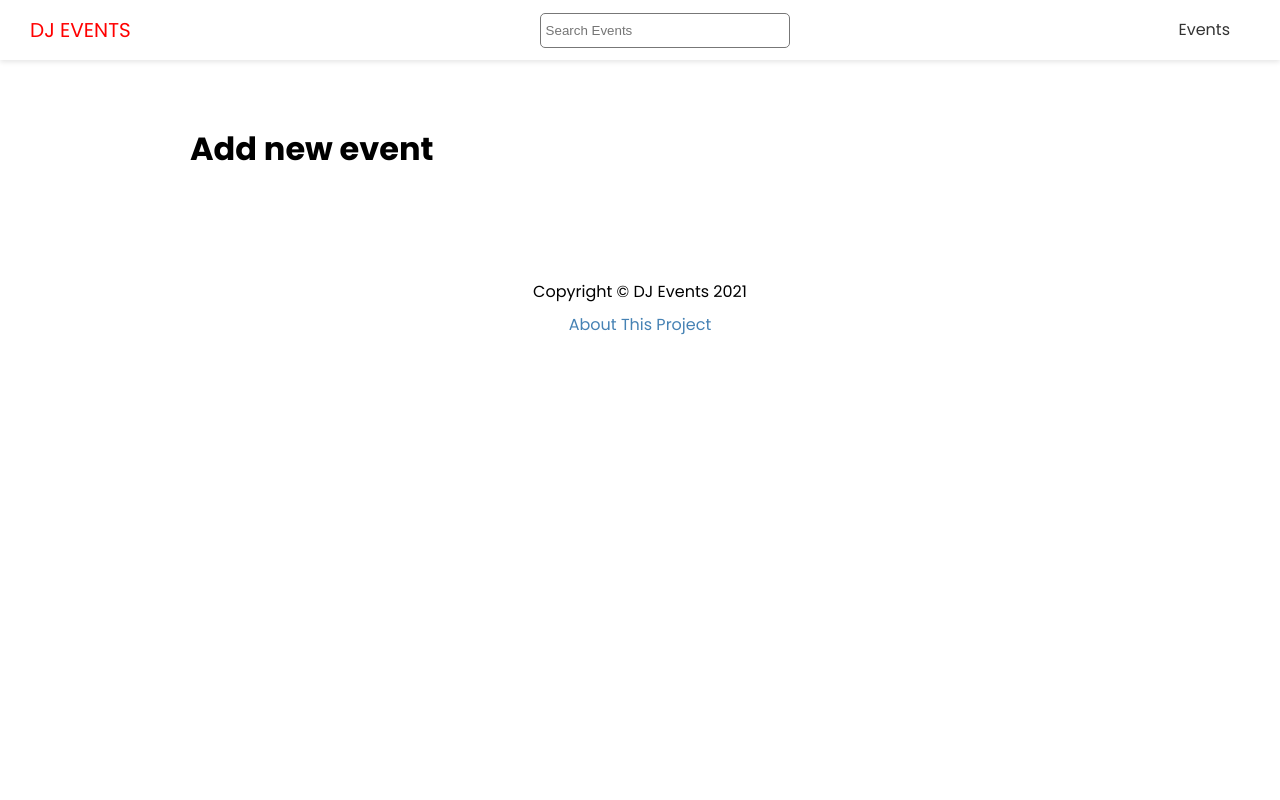
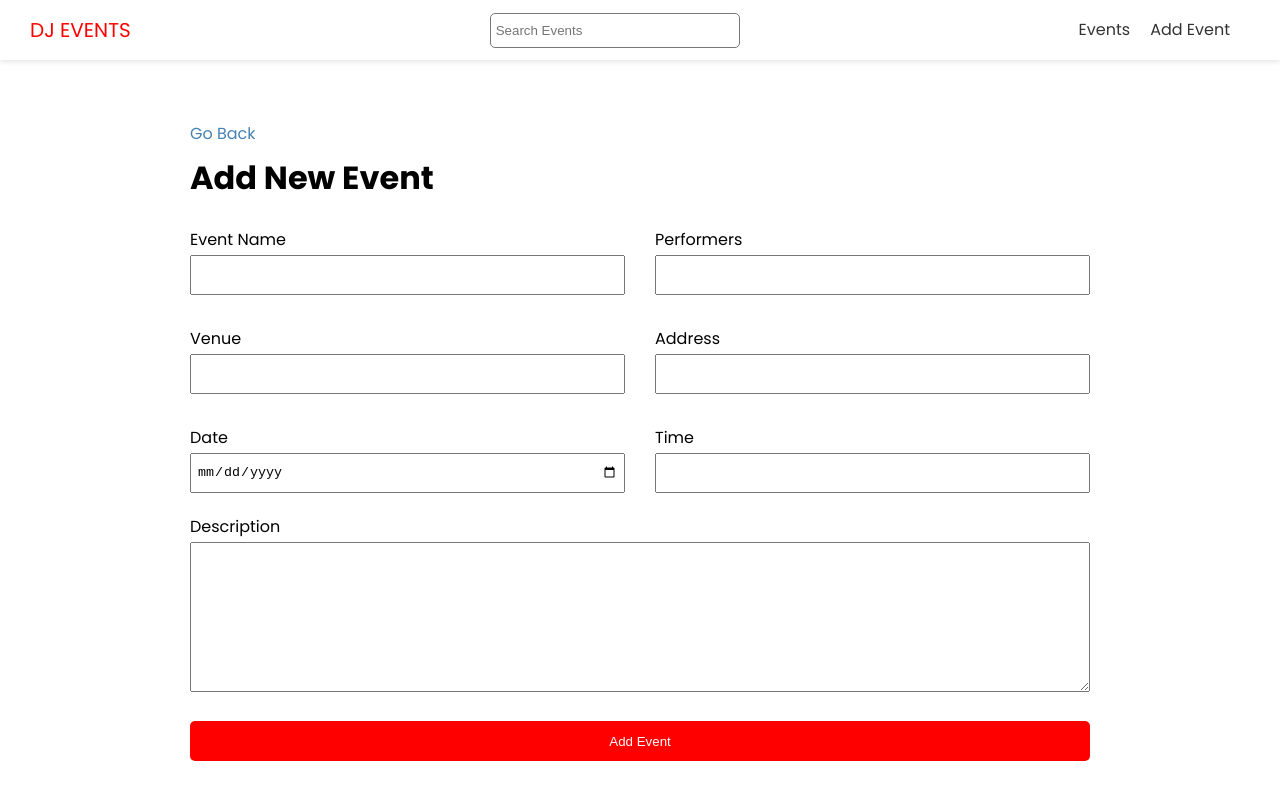
Before and after one commit to mstanka/udm-brad-nextstrapi-front, a Next.js app: page /events/add in a window 1280 px wide. Shown: the top 800 px of the page. Built offline with nearby package versions, Linux system fonts and the light colour scheme; no server answers.

Commit message:
add event page

```diff
--- a/components/Footer.js
+++ b/components/Footer.js
@@ -6,7 +6,7 @@
     <footer className={styles.footer}>
       <p>Copyright &copy; DJ Events 2021</p>
       <p>
-        <Link href="./about">
+        <Link href="/about">
           <a>About This Project</a>
         </Link>
       </p>
--- a/components/Header.js
+++ b/components/Header.js
@@ -20,6 +20,11 @@
               <a>Events</a>
             </Link>
           </li>
+          <li>
+            <Link href="/events/add">
+              <a>Add Event</a>
+            </Link>
+          </li>
         </ul>
       </nav>
     </header>
--- a/pages/events/add.js
+++ b/pages/events/add.js
@@ -1,9 +1,115 @@
+import { useState } from 'react';
+import { useRouter } from 'next/router';
+import Link from 'next/link';
 import Layout from '../../components/Layout';
+import { API_URL } from '@/config/index';
+import styles from '@/styles/Form.module.css';
 
 const AddEventPage = () => {
+  const [values, setValues] = useState({
+    name: '',
+    performers: '',
+    venue: '',
+    address: '',
+    date: '',
+    time: '',
+    description: '',
+  });
+
+  const router = useRouter();
+
+  const handleSubmit = (e) => {
+    e.preventDefault();
+    console.log(values);
+  };
+
+  const handleInputChange = (e) => {
+    const { name, value } = e.target;
+    setValues({ ...values, [name]: value });
+  };
+
   return (
-    <Layout>
-      <h1>Add new event</h1>
+    <Layout title="Add New Event">
+      <Link href="/events">
+        <a>Go Back</a>
+      </Link>
+
+      <h1>Add New Event</h1>
+      <form onSubmit={handleSubmit} className={styles.form}>
+        <div className={styles.grid}>
+          <div>
+            <label htmlFor="name">Event Name</label>
+            <input
+              type="text"
+              id="name"
+              name="name"
+              value={values.name}
+              onChange={handleInputChange}
+            />
+          </div>
+          <div>
+            <label htmlFor="performers">Performers</label>
+            <input
+              type="text"
+              id="performers"
+              name="performers"
+              value={values.performers}
+              onChange={handleInputChange}
+            />
+          </div>
+          <div>
+            <label htmlFor="venue">Venue</label>
+            <input
+              type="text"
+              id="venue"
+              name="venue"
+              value={values.venue}
+              onChange={handleInputChange}
+            />
+          </div>
+          <div>
+            <label htmlFor="address">Address</label>
+            <input
+              type="text"
+              id="address"
+              name="address"
+              value={values.address}
+              onChange={handleInputChange}
+            />
+          </div>
+          <div>
+            <label htmlFor="date">Date</label>
+            <input
+              type="date"
+              id="date"
+              name="date"
+              value={values.date}
+              onChange={handleInputChange}
+            />
+          </div>
+          <div>
+            <label htmlFor="time">Time</label>
+            <input
+              type="text"
+              id="time"
+              name="time"
+              value={values.time}
+              onChange={handleInputChange}
+            />
+          </div>
+        </div>
+        <div>
+          <label htmlFor="description">Description</label>
+          <textarea
+            type="text"
+            id="description"
+            name="description"
+            value={values.description}
+            onChange={handleInputChange}
+          ></textarea>
+        </div>
+        <input type="submit" value="Add Event" className="btn" />
+      </form>
     </Layout>
   );
 };
--- a/pages/events/search.js
+++ b/pages/events/search.js
@@ -10,7 +10,7 @@
 
   return (
     <Layout title='Search Results'>
-    <Link href="/events">Go Back</Link>
+    <Link href="/events"><a>Go Back</a></Link>
       <h1>Search Results for ${router.query.term}</h1>
       {events.length === 0 && <h3>No events to show</h3>}
 
--- a/pages/index.js
+++ b/pages/index.js
@@ -29,6 +29,6 @@
   const events = await res.json();
 
   return {
-    props: { events  },
+    props: { events },
   };
 }
--- /dev/null
+++ b/styles/Form.module.css
@@ -0,0 +1,39 @@
+.form label {
+  display: block;
+}
+
+.form input {
+  width: 100%;
+  height: 40px;
+  padding: 5px;
+}
+
+.form textarea {
+  width: 100%;
+  height: 150px;
+}
+
+.form input[type='submit'] {
+  display: block;
+  width: 100%;
+  margin: 20px 0 30px;
+}
+
+.form .file {
+  border: 1px solid #ccc;
+  background-color: #f4f4f4;
+  padding: 10px;
+}
+
+.grid {
+  display: grid;
+  grid-template-columns: 1fr 1fr;
+  gap: 30px;
+  margin-bottom: 20px;
+}
+
+@media (max-width: 600px) {
+  .grid {
+    grid-template-columns: 1fr;
+  }
+}
```
